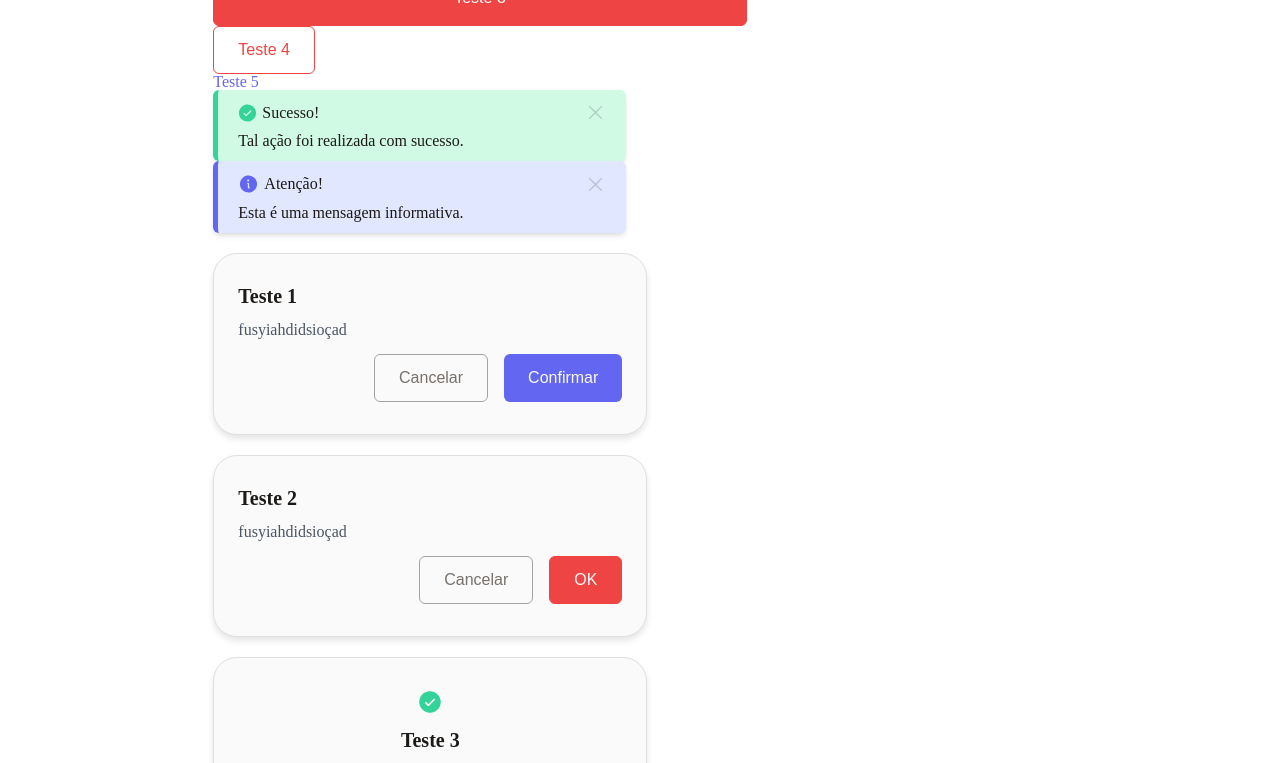
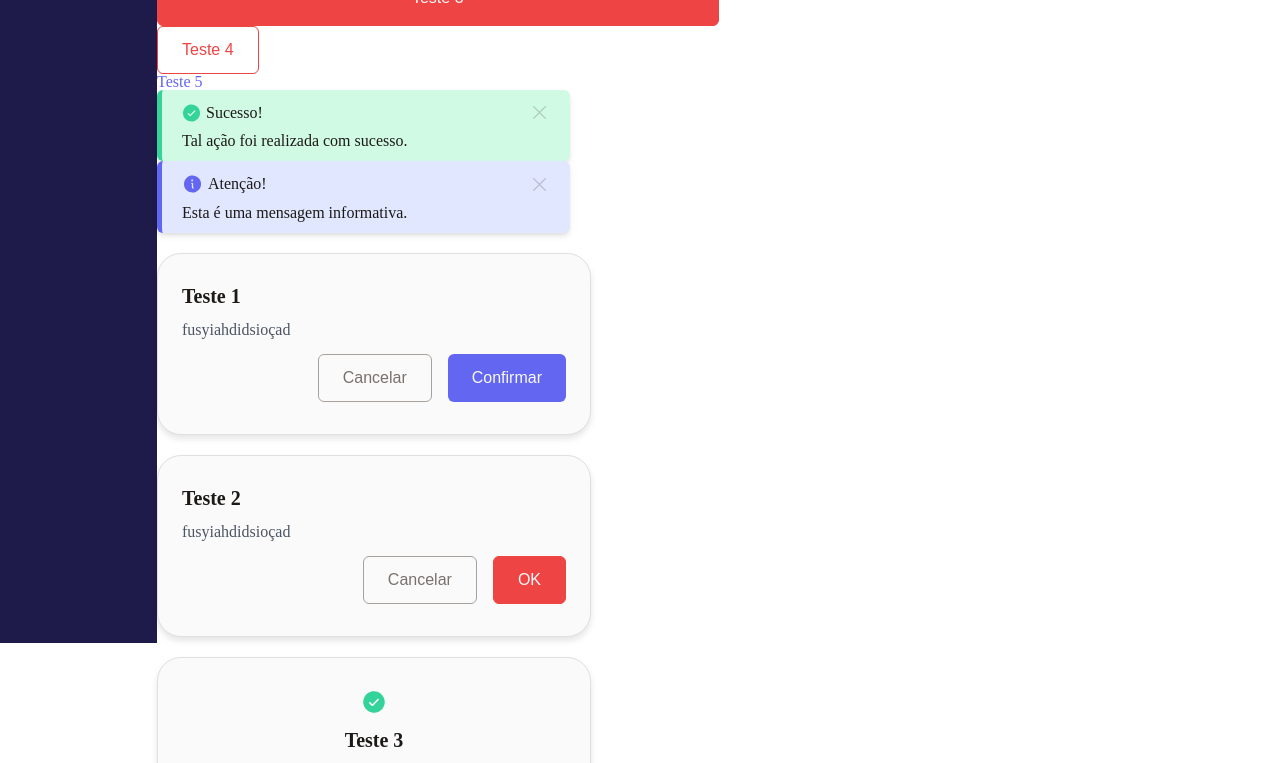
Before and after one commit to renanss4/Quiz, a plain HTML site: page frontend/pages/index.html in a window 1280 px wide. Shown: the part 157-920 px from the top of the page. Drawn offline with Linux system fonts and the light colour scheme.

Commit message:
refactor: fix any components and styles

```diff
--- a/frontend/components/CardItem/cardItem.css
+++ b/frontend/components/CardItem/cardItem.css
@@ -1,11 +1,11 @@
-div {
+div.card-item {
   display: flex;
   justify-content: space-between;
   align-items: flex-start;
   width: 80%;
 }
 
-div p:first-child {
+div.card-item p:first-child {
   font-weight: bold;
 }
 
--- a/frontend/components/Dialog/dialog.css
+++ b/frontend/components/Dialog/dialog.css
@@ -1,4 +1,5 @@
 .dialog {
+  word-break: break-all;
   display: flex;
   flex-direction: column;
   background: #fafafa;
--- a/frontend/pages/index.html
+++ b/frontend/pages/index.html
@@ -6,8 +6,8 @@
     <link rel="stylesheet" href="../styles/reset.css" />
     <link rel="stylesheet" href="../components/Box/box.css" />
     <link rel="stylesheet" href="../components/Button/button.css" />
-    <!-- <link rel="stylesheet" href="../components/Card/card.css" /> -->
-    <!-- <link rel="stylesheet" href="../components/CardItem/cardItem.css" /> -->
+    <link rel="stylesheet" href="../components/Card/card.css" />
+    <link rel="stylesheet" href="../components/CardItem/cardItem.css" />
     <link rel="stylesheet" href="../components/Dialog/dialog.css" />
     <link rel="stylesheet" href="../components/Header/header.css" />
     <link rel="stylesheet" href="../components/Input/input.css" />
@@ -27,10 +27,6 @@
     <title>Document</title>
   </head>
   <body style="display: flex">
-    <div
-      id="nav"
-      style="width: 20%; display: flex; flex-direction: column"
-    ></div>
     <script type="module" src="../scripts/teste.js" defer></script>
   </body>
 </html>
--- a/frontend/scripts/teste.js
+++ b/frontend/scripts/teste.js
@@ -20,6 +20,23 @@ function teste() {
 document.addEventListener("DOMContentLoaded", () => {
   const body = document.querySelector("body");
 
+  const sidebarTest = Sidebar({
+    children: [
+      SidebarItem({
+        text: "Item 1",
+        link: "#",
+      }),
+      SidebarItem({
+        text: "Item 2",
+        link: "#",
+      }),
+      SidebarItem({
+        text: "Item 3",
+        link: "#",
+      }),
+    ],
+  });
+  body.appendChild(sidebarTest);
   const boxTestMain = Box({
     children: [
       Optional({
@@ -82,7 +99,8 @@ document.addEventListener("DOMContentLoaded", () => {
       Dialog({
         type: "toaster",
         title: "Teste 3",
-        message: "fusyiahdidsioçad",
+        message:
+          "fusyiahdidsioçajjjjjjjjjjjjjjjjjjjjjjjjjjjjjjjjjjjjjjjf jjjjjjjjjjjjjjjjjjjjjjjjj jjjhhhhhhhhhhhhhhhhhhhhd",
       }),
       Header({
         title: "Título",
@@ -144,11 +162,58 @@ document.addEventListener("DOMContentLoaded", () => {
         name: "select",
         required: true,
         options: [
+          { value: "none", label: "Não possui professor" },
           { value: "1", label: "Opção 1" },
           { value: "2", label: "Opção 2" },
           { value: "3", label: "Opção 3" },
         ],
-        value: "2",
+        value: "",
+        placeholder: "Selecione uma opção",
+      }),
+      Card({
+        type: "empty",
+      }),
+      Card({
+        type: "attempts",
+        title: "Suas Tentativas.",
+        cardItems: [
+          {
+            title: "Tentativa 1",
+            description: "Descrição da tentativa 1",
+          },
+          {
+            title: "Tentativa 2",
+            description: "Descrição da tentativa 2",
+          },
+        ],
+      }),
+      Card({
+        type: "answers",
+        title: "Suas Respostas.",
+        cardItems: [
+          {
+            title: "Resposta 1",
+            description: "Descrição da resposta 1",
+          },
+          {
+            title: "Resposta 2",
+            description: "Descrição da resposta 2",
+          },
+        ],
+      }),
+      Card({
+        type: "template",
+        title: "Seu Template.",
+        cardItems: [
+          {
+            title: "Template 1",
+            description: "Descrição do template 1",
+          },
+          {
+            title: "Template 2",
+            description: "Descrição do template 2",
+          },
+        ],
       }),
     ],
   });
```
